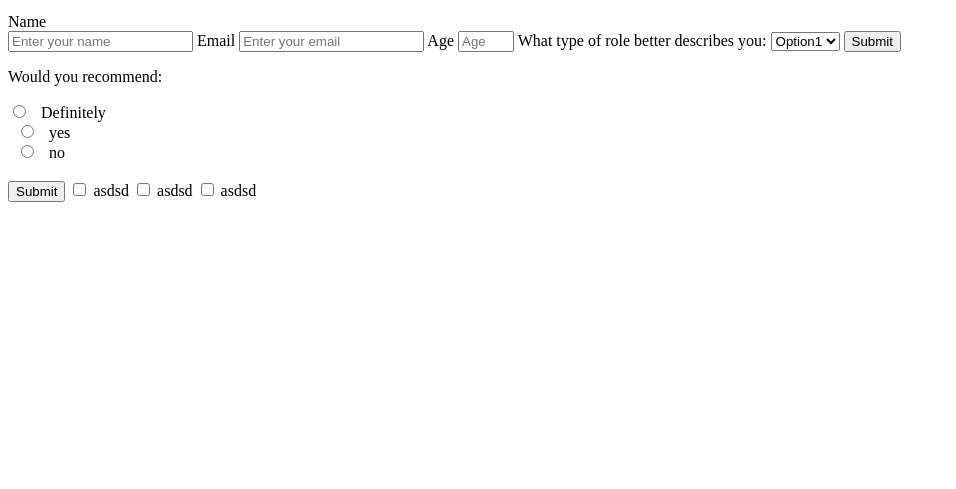
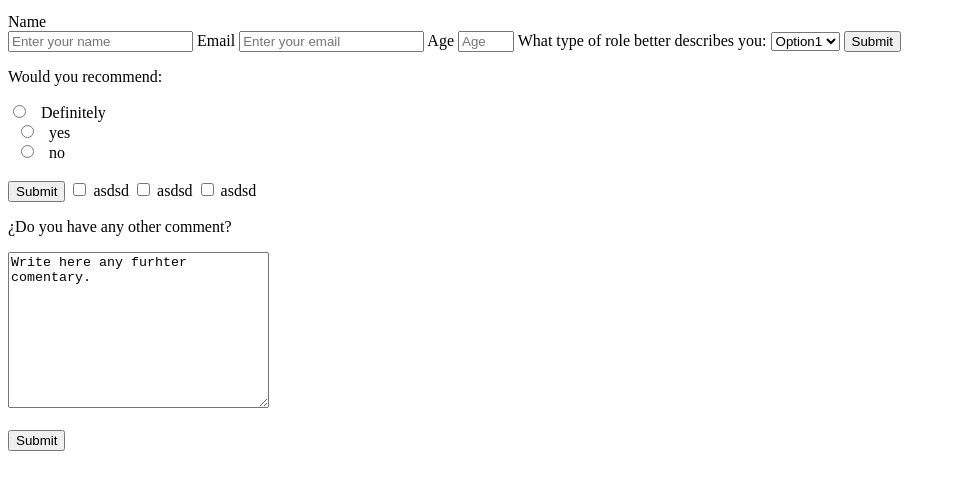
Before and after one commit to aymanmak/microverse-Ayman-Dani, a plain HTML site: page index.html in a window 1280 px wide. Shown: the part 101-590 px from the top of the page, without its empty margins (0-956 px from the left). Drawn offline with Linux system fonts and the light colour scheme.

Commit message:
Update index.html
adding the text box

```diff
--- a/index.html
+++ b/index.html
@@ -65,6 +65,11 @@
           <input type="checkbox" value="adsd"> asdsd
         </label>
 
+        <p>¿Do you have any other comment?</p>
+        <textarea name="message" rows="10" cols="30">Write here any furhter comentary.</textarea>
+        <br><br>
+        <input type="submit"
+
 
       </form>
 
```
